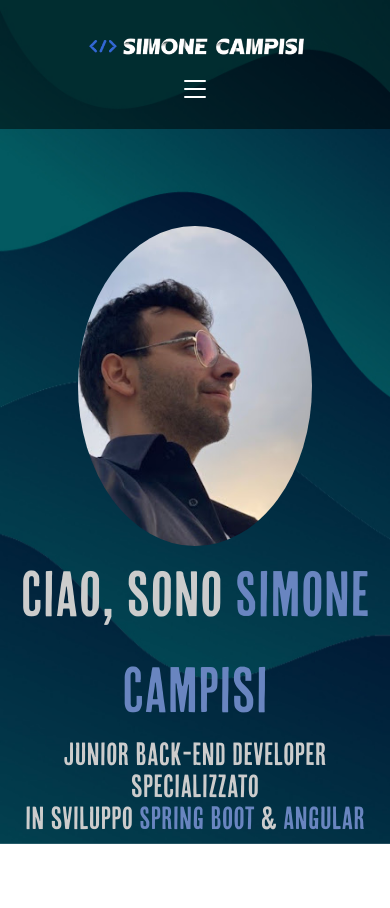
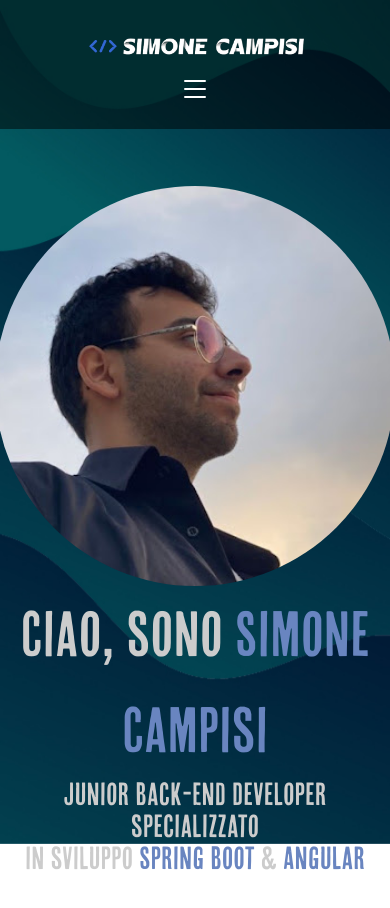
Before and after one commit to SimoneCampisi0/portfolio, an Angular app in the folder portfolio/: page /home in a window 390 px wide. Shown: the top 908 px of the page. Built offline with nearby package versions, Linux system fonts and the light colour scheme.

Commit message:
fix CSS image

```diff
--- a/portfolio/src/app/homepage/homepage.component.css
+++ b/portfolio/src/app/homepage/homepage.component.css
@@ -23,8 +23,8 @@
 
 .immagineDettaglioProfilo {
   border-radius: 50%;
-  width: 20%;
-  height: 40%;
+  width: 25em;
+  height: 25em;
   align-self: center;
   object-fit: cover;   /*l'immagine mantiene le sue proporzioni e riempie la dimensione data.*/
 }
@@ -52,9 +52,4 @@
     font-size: 4em;
   }
 
-
-
-  .immagineDettaglioProfilo {
-    width: 60%;
-  }
 }
```
